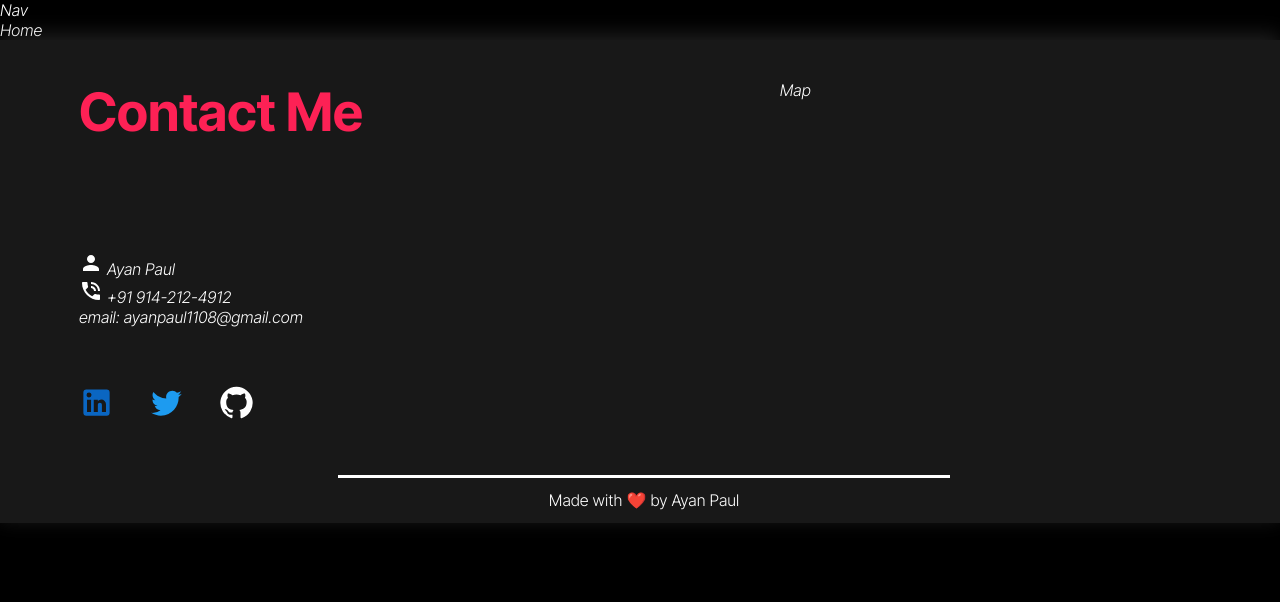
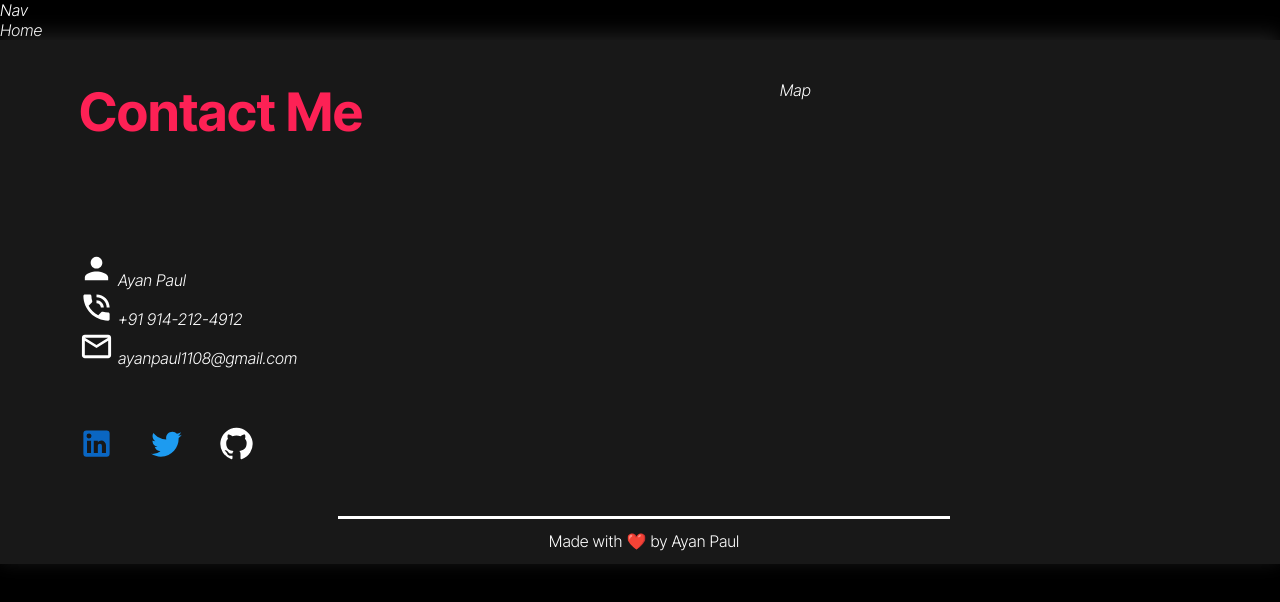
Before and after one commit to Ayanpaul11/Portfolio, a React (Create React App) app: page / in a window 1280 px wide. Shown: the top 602 px of the page. Built offline with nearby package versions, Linux system fonts and the light colour scheme.

Commit message:
Update Footer.jsx

```diff
--- a/src/Components/Footer.jsx
+++ b/src/Components/Footer.jsx
@@ -8,6 +8,7 @@ import GitHubIcon from "@mui/icons-material/GitHub";
 import TwitterIcon from "@mui/icons-material/Twitter";
 import PersonIcon from "@mui/icons-material/Person";
 import PhoneInTalkIcon from "@mui/icons-material/PhoneInTalk";
+import MailOutlineIcon from "@mui/icons-material/MailOutline";
 
 export default function Footer() {
   return (
@@ -22,12 +23,26 @@ export default function Footer() {
                   return (
                     <div key={key}>
                       <p>
-                        <PersonIcon /> {value.name}
+                        <PersonIcon
+                          fontSize="large"
+                          className={FCss.contactIcon}
+                        />{" "}
+                        {value.name}
                       </p>
                       <p>
-                        <PhoneInTalkIcon /> {value.phoneNumber}
+                        <PhoneInTalkIcon
+                          fontSize="large"
+                          className={FCss.contactIcon}
+                        />{" "}
+                        {value.phoneNumber}
                       </p>
-                      <p>email: {value.email}</p>
+                      <p>
+                        <MailOutlineIcon
+                          fontSize="large"
+                          className={FCss.contactIcon}
+                        />{" "}
+                        {value.email}
+                      </p>
                     </div>
                   );
                 })}
```
